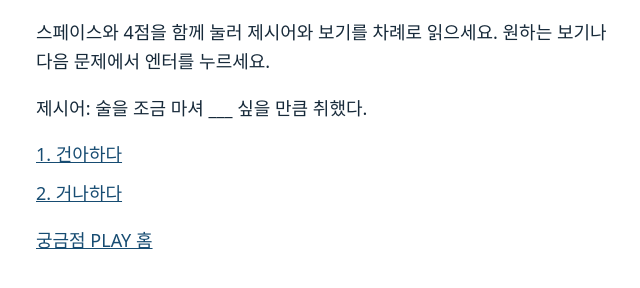
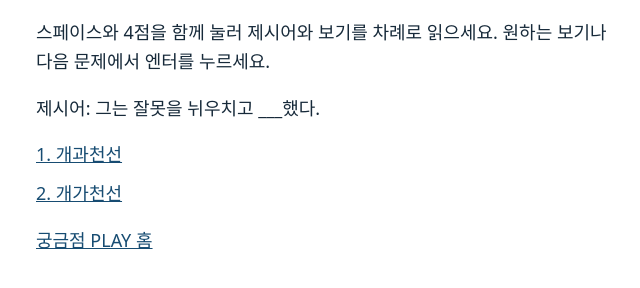
Before and after one commit to jnbraille/gunggeumjeom-play, a plain HTML site: page simple.html in a window 1280 px wide. Shown: the whole page, without its empty margins (316-956 px from the left). Drawn offline with Linux system fonts and the light colour scheme.

Commit message:
Add files via upload

```diff
--- a/simple.html
+++ b/simple.html
@@ -17,7 +17,7 @@ main:has(section:target) section:not(:target) { display: none; }
 </head>
 <body>
 <main>
-<section id="q1"><p>스페이스와 4점을 함께 눌러 제시어와 보기를 차례로 읽으세요. 원하는 보기나 다음 문제에서 엔터를 누르세요.</p><p>제시어: 술을 조금 마셔 ___ 싶을 만큼 취했다.</p><ol style="list-style:none;padding:0"><li><a href="spelling-result.html?step=r1-1" data-spelling-correct="false">1. 건아하다</a></li><li><a href="spelling-result.html?step=r1-2" data-spelling-correct="true">2. 거나하다</a></li></ol></section>
+<section id="q1"><p id="practice-instructions">스페이스와 4점을 함께 눌러 제시어와 보기를 차례로 읽으세요. 원하는 보기나 다음 문제에서 엔터를 누르세요.</p><p>제시어: 술을 조금 마셔 ___ 싶을 만큼 취했다.</p><ol style="list-style:none;padding:0"><li><a href="spelling-result.html?step=r1-1" data-spelling-correct="false">1. 건아하다</a></li><li><a href="spelling-result.html?step=r1-2" data-spelling-correct="true">2. 거나하다</a></li></ol></section>
 <section id="q2"><p>제시어: 소파 옆에 텔레비전 ___이 놓여 있다.</p><ol style="list-style:none;padding:0"><li><a href="spelling-result.html?step=r2-1" data-spelling-correct="false">1. 리모콘</a></li><li><a href="spelling-result.html?step=r2-2" data-spelling-correct="true">2. 리모컨</a></li></ol></section>
 <section id="q3"><p>제시어: 아침을 거르고 나니 속이 몹시 ___.</p><ol style="list-style:none;padding:0"><li><a href="spelling-result.html?step=r3-1" data-spelling-correct="false">1. 구프다</a></li><li><a href="spelling-result.html?step=r3-2" data-spelling-correct="true">2. 구쁘다</a></li></ol></section>
 <section id="q4"><p>제시어: 밥상에 ___과 젓가락을 놓았다.</p><ol style="list-style:none;padding:0"><li><a href="spelling-result.html?step=r4-1" data-spelling-correct="false">1. 숫가락</a></li><li><a href="spelling-result.html?step=r4-2" data-spelling-correct="true">2. 숟가락</a></li></ol></section>
@@ -654,13 +654,54 @@ main:has(section:target) section:not(:target) { display: none; }
   for (var section = first; section; section = section.nextElementSibling) {
     sections[section.id] = section;
   }
+  function makeOrder(seed, count) {
+    var order = [];
+    for (var i = 1; i <= count; i++) order.push(i);
+    for (var i = count - 1; i > 0; i--) {
+      seed = (seed * 16807) % 2147483647;
+      var j = seed % (i + 1);
+      var value = order[i];
+      order[i] = order[j];
+      order[j] = value;
+    }
+    return order;
+  }
+  function freshOrder(count, avoid) {
+    var seed = Math.floor(Math.random() * 2147483646) + 1;
+    while (makeOrder(seed, count)[0] === avoid) seed = seed % 2147483646 + 1;
+    return seed;
+  }
+  function isReload() {
+    var timing = window.performance;
+    if (!timing) return false;
+    var entries = timing.getEntriesByType && timing.getEntriesByType("navigation");
+    return entries && entries.length ? entries[0].type === "reload" :
+      Boolean(timing.navigation && timing.navigation.type === 1);
+  }
+  var instructions = document.getElementById("practice-instructions");
   function showCurrentSection() {
-    var query = window.location.search.slice(1).replace(/^step=/, "");
-    var key = query || window.location.hash.slice(1);
+    var params = window.location.search.slice(1).split("&");
+    var key = params[0].replace(/^step=/, "") || window.location.hash.slice(1);
+    var seedParam = /^order=([0-9]+)$/.exec(params[1] || "");
+    var seed = seedParam ? Number(seedParam[1]) : 0;
+    if (seed >= 2147483647) seed = 0;
+    var restarting = !key || isReload();
+    if (restarting) {
+      seed = freshOrder(628, Number(key.slice(1)));
+      key = "q" + makeOrder(seed, 628)[0];
+      window.history.replaceState(null, "", "simple.html?step=" + key + "&order=" + seed);
+    }
     var current = sections[key] || first;
     while (main.firstChild) main.removeChild(main.firstChild);
     main.appendChild(current);
     current.style.display = "block";
+    if (instructions.parentNode) instructions.parentNode.removeChild(instructions);
+    if (!params[0]) current.insertBefore(instructions, current.firstChild);
+    var choices = current.querySelectorAll("a[data-spelling-correct]");
+    for (var i = 0; i < choices.length; i++) {
+      var href = choices[i].getAttribute("href").split("&")[0];
+      choices[i].setAttribute("href", href + (seed ? "&order=" + seed : ""));
+    }
   }
   showCurrentSection();
   window.addEventListener("hashchange", showCurrentSection);
```
Also changed, not shown: spelling-result.html (+47 -2 lines).
